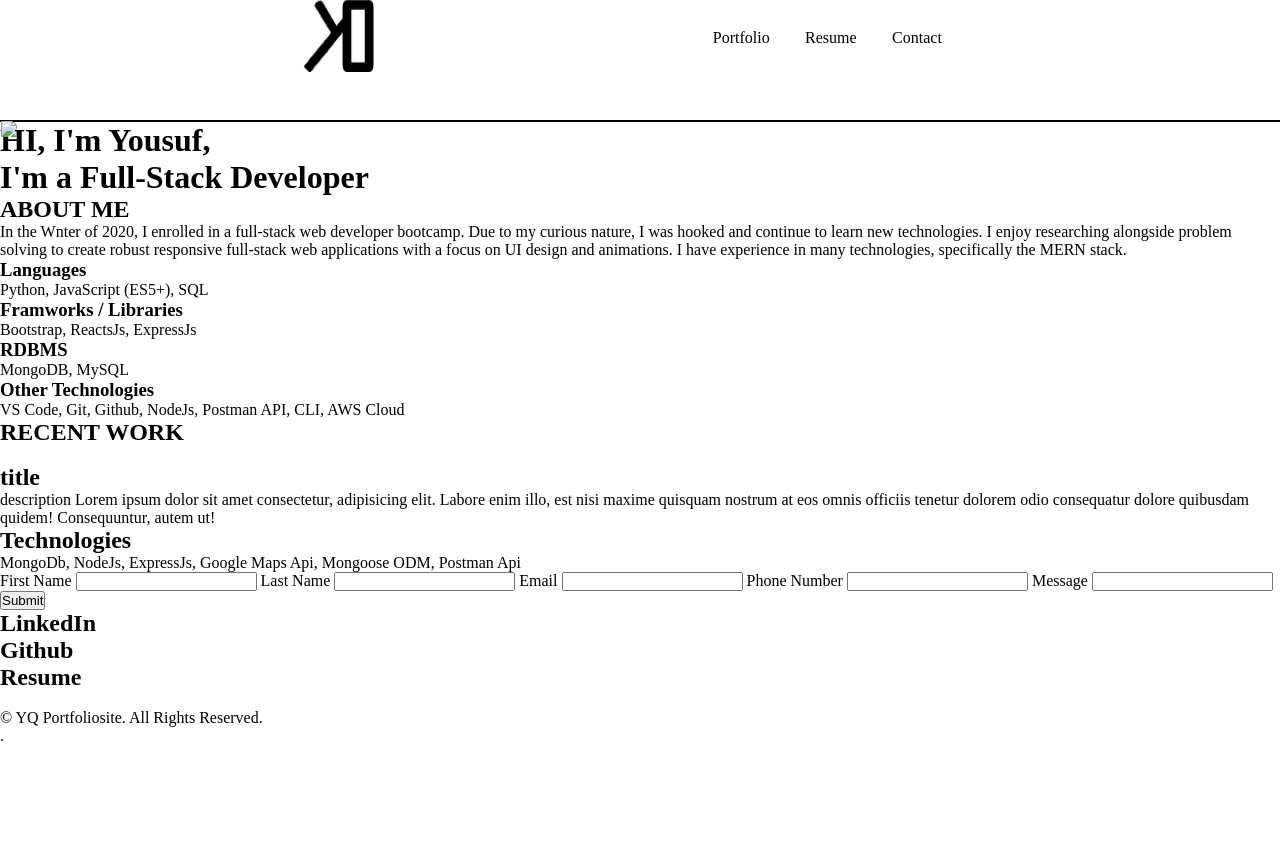
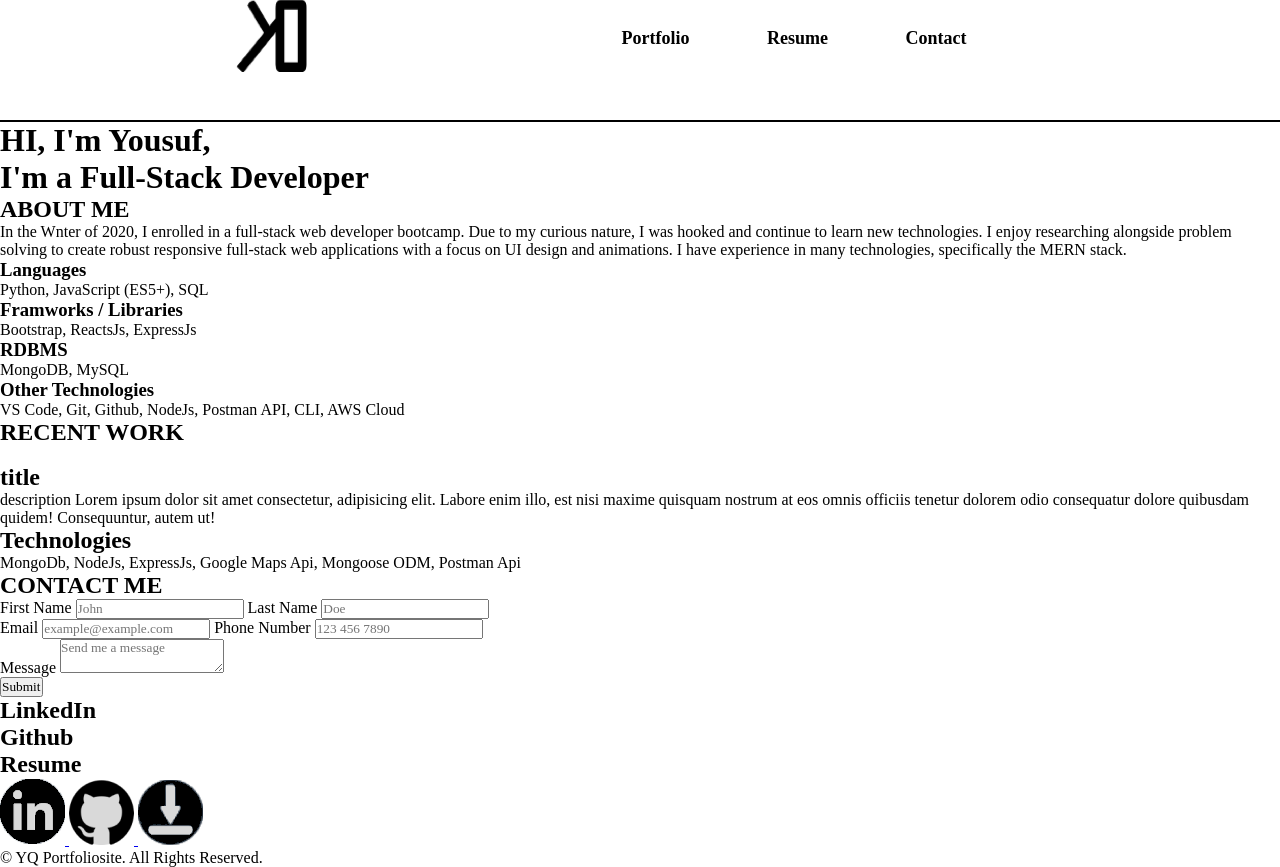
Before and after one commit to quddusyo/portfoliosite, a website: page index.html in a window 1280 px wide. Before the commit the page ends 800 px from the top, so only its background shows below. Drawn offline with Linux system fonts and the light colour scheme.

Commit message:
implemented smtp contact form and fixed basic HTML

```diff
--- a/index.html
+++ b/index.html
@@ -28,10 +28,10 @@
     <!-- hero image -->
     <div class="hero-container">
         <!-- img animation loop -->
-        <img class="hero" src="./assets/tree1.png" />
-        <img class="hero" src="./assets/tree2.png" />
-        <img class="hero" src="./assets/tree3.png" />
-        <img class="hero" src="./assets/tree4.png" />
+        <!-- <img class="hero" src="./assets/hero/tree1.png" />
+        <img class="hero" src="./assets/hero/tree2.png" />
+        <img class="hero" src="./assets/hero/tree3.png" />
+        <img class="hero" src="./assets/hero/tree3.png" /> -->
     </div>
     <div class="home-container">
         <div class="home-intro">
@@ -86,40 +86,52 @@
 
         <!-- contact section -->
         <div class="contact-container">
-            <form action="">
-                <label for="firstName">First Name</label>
-                <input type="text" />
-                <label for="lasttName">Last Name</label>
-                <input type="text" />
-                <label for="email">Email</label>
-                <input type="email" />
-                <label for="phoneNumber">Phone Number</label>
-                <input type="number" />
-                <label for="message">Message</label>
-                <input type="text-box" />
+            <h2>CONTACT ME</h2>
+            <form action="https://formsubmit.co/yusuf1quddus@gmail.com" method="POST">
+                <div class="row">
+                    <label for="firstName">First Name</label>
+                    <input type="text" id="firstName" name="firstName" placeholder="John" required />
+                    <label for="lasttName">Last Name</label>
+                    <input type="text" id="lastName" name="lastName" placeholder="Doe" required />
+                </div>
+                <div class="row">
+                    <label for="email">Email</label>
+                    <input type="email" id="email" name="email" placeholder="example@example.com" required />
+                    <label for="phoneNumber">Phone Number</label>
+                    <input type="tel" id="phoneNumber" name="phoneNumber" placeholder="123 456 7890" required />
+                </div>
+                <div class="row">
+                    <label for="message">Message</label>
+                    <textarea type="text" id="message" name="message" placeholder="Send me a message"
+                        required></textarea>
+                </div>
                 <button>Submit</button>
             </form>
         </div>
 
         <!-- footer section -->
         <footer>
-            <div class="footer-contact">
+            <div class="footer-contact-labels">
                 <h2>LinkedIn</h2>
                 <h2>Github</h2>
                 <h2>Resume</h2>
-                <a href="#"><img src="" alt=""></a>
-                <a href="#"><img src="" alt=""></a>
-                <a href="#"><img src="" alt=""></a>
+            </div>
+            <div class="footer-contact-icons">
+                <a href="https://www.linkedin.com/in/yousuf-quddus" target="_blank">
+                    <img src="./assets/contact/linkedin_icon.png" alt="linkedin">
+                </a>
+                <a href="https://github.com/quddusyo" target="_blank">
+                    <img src="./assets/contact/github_icon.png" alt="github">
+                </a>
+                <a href="YousufQ_Resume.pdf" download="YousufQ_Resume.pdf" target="_blank">
+                    <img src="./assets/contact/download_icon.png" alt="download resume">
+                </a>
             </div>
             <div class="footer-copywrite">
                 <p>&copy; YQ Portfoliosite. All Rights Reserved.</p>
             </div>
-            .
         </footer>
     </div>
-
-
-    <script src="app.js"></script>
 </body>
 
 </html>
--- a/package.json
+++ b/package.json
@@ -7,5 +7,9 @@
     "test": "echo \"Error: no test specified\" && exit 1"
   },
   "author": "Yousuf Quddus",
-  "license": "ISC"
+  "license": "ISC",
+  "dependencies": {
+    "ejs": "^3.1.8",
+    "express": "^4.18.2"
+  }
 }
--- a/styles.css
+++ b/styles.css
@@ -1,47 +1,42 @@
 * {
     padding: 0;
     margin: 0;
+    font-family: 'Poppins';
 }
 
+/* navbar styles */
 .nav-container {
     width: 100vw;
     height: 120px;
 }
-
 nav {
     display: flex;
     justify-content: space-evenly;
     width: 100%;
 }
-
 .logo {
     width: auto;
     height: auto;
     align-items: center;
 }
-
 .nav-items {
-    min-width: 300px;
+    min-width: 500px;
     display: flex;
     justify-content: space-evenly;
     align-items: center;
     list-style-type: none;
+    font-size: 18px;
+    font-weight: bold;
 }
-
 .nav-items > li > a {
     color: inherit;
     text-decoration: none;
     cursor: pointer;
 }
-
-/* hero css */
+/* navbar hero css */
 .hero-container {
     border: 1px solid black;
 }
 .hero {
     position: absolute;
 }
-.hero-container:nth-child(.hero){
-    display: hidden;
-    border: 2px solid black;
-}
```
Also changed, not shown: assets/contact/download_icon.png (added), assets/contact/github_icon.png (added), assets/contact/linkedin_icon.png (added), 2 other files.
